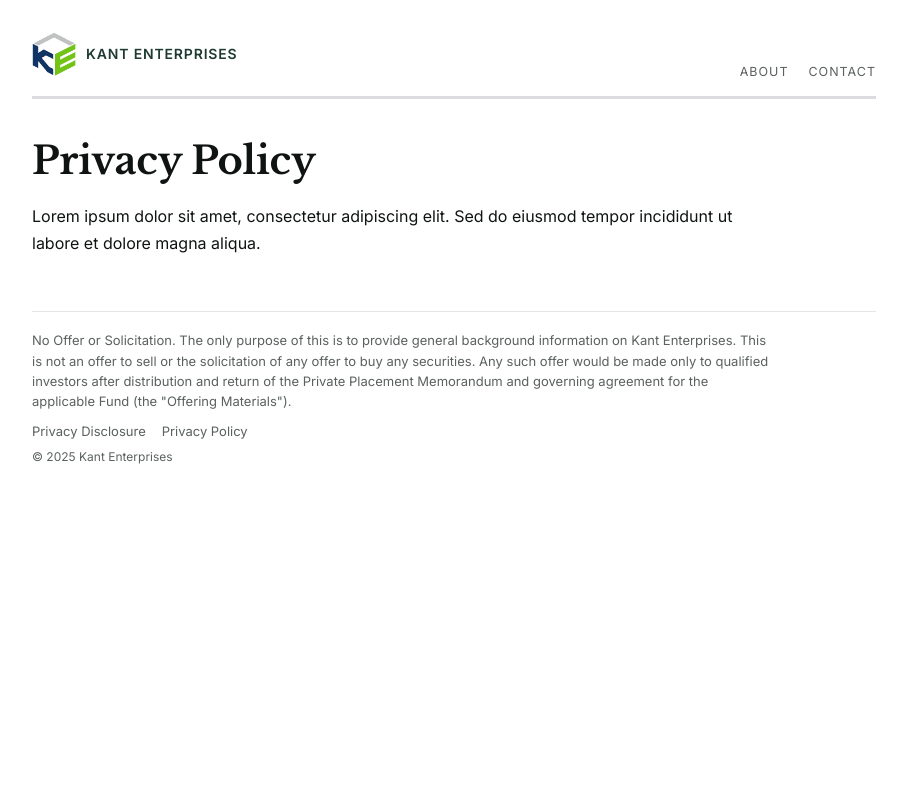
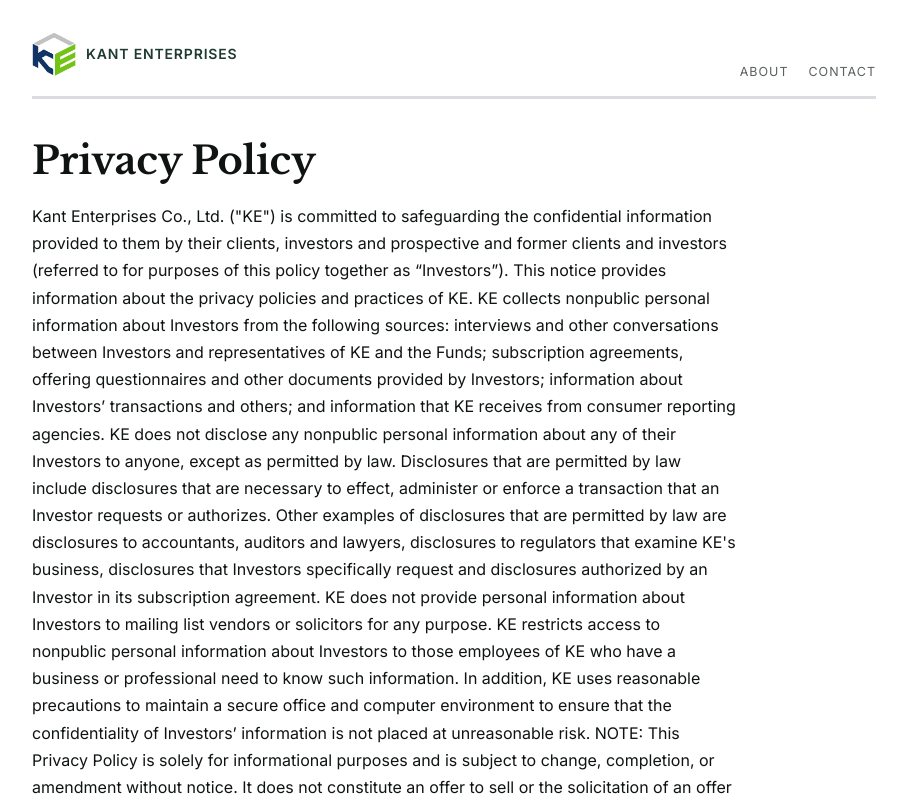
Before and after one commit to kgamer19/kant-enterprise-web, a Next.js app: page /privacy-policy in a window 1280 px wide. Shown: the top 800 px of the page, without its empty margins (186-1093 px from the left). Built offline with nearby package versions, Linux system fonts and the light colour scheme.

Commit message:
privacy policies  (static-safe)

```diff
--- a/app/page.tsx
+++ b/app/page.tsx
@@ -25,8 +25,8 @@ export default function Home() {
         Kant Technologies focuses on seed-stage and growth-stage investments. we take a
         rigorous approach to AI
          analysis, pairing a macro view of the AI industry, deep
-         understanding of the underlying AI technology, and fundamental individual
-         company valuation. Kant Technologies seeks to capture the gains expected
+         understanding of the underlying AI technology, and individual
+         company analysis. Kant Technologies seeks to capture the gains expected
           from the global growth and broad adoption of AI
       </p>
 
@@ -42,7 +42,7 @@ export default function Home() {
       <p className="p">
         Kant Energy focuses on equity and credit investments in renewable energy across solar, hydro, biomass, and wind.
          It views energy as a foundational component of global AI adoption and a sector
-          with the potential to provide long-duration cash flows across all market cycles.
+          with the potential to provide long-run returns across all market cycles.
       </p>
     </>
   );
--- a/app/privacy-policy/page.tsx
+++ b/app/privacy-policy/page.tsx
@@ -3,8 +3,35 @@ export default function PrivacyPolicy() {
     <>
       <h1 className="h1">Privacy Policy</h1>
       <p className="p">
-        Lorem ipsum dolor sit amet, consectetur adipiscing elit. Sed do eiusmod
-        tempor incididunt ut labore et dolore magna aliqua.
+        Kant Enterprises Co., Ltd. ("KE") is committed to safeguarding the confidential
+         information provided to them by their clients, investors and prospective and
+         former clients and investors (referred to for purposes of this policy together as “Investors”).
+          This notice provides information about the privacy policies and practices of KE.
+
+KE collects nonpublic personal information about Investors from the following sources:
+ interviews and other conversations between Investors and representatives of KE and the
+  Funds; subscription agreements, offering questionnaires and other documents provided by
+  Investors; information about Investors’ transactions and others; and information that
+  KE receives from consumer reporting agencies.
+
+KE does not disclose any nonpublic personal information about any of their Investors
+ to anyone, except as permitted by law. Disclosures that are permitted by law include
+ disclosures that are necessary to effect, administer or enforce a transaction that an
+  Investor requests or authorizes. Other examples of disclosures that are permitted by
+  law are disclosures to accountants, auditors and lawyers, disclosures to regulators
+  that examine KE's business, disclosures that Investors specifically request and
+  disclosures authorized by an Investor in its subscription agreement.
+
+KE does not provide personal information about Investors to mailing list vendors or
+solicitors for any purpose. KE restricts access to nonpublic personal information
+about Investors to those employees of KE who have a business or professional need to
+know such information. In addition, KE uses reasonable precautions to maintain a secure
+office and computer environment to ensure that the confidentiality of Investors’ information
+is not placed at unreasonable risk.
+
+NOTE: This Privacy Policy is solely for informational purposes and is subject to change,
+completion, or amendment without notice. It does not constitute an offer to sell or the
+solicitation of an offer to buy.
       </p>
     </>
   );
```
Also changed, not shown: app/about/page.tsx (+4 -10 lines), app/privacy-disclosure/page.tsx (+13 -2 lines).
